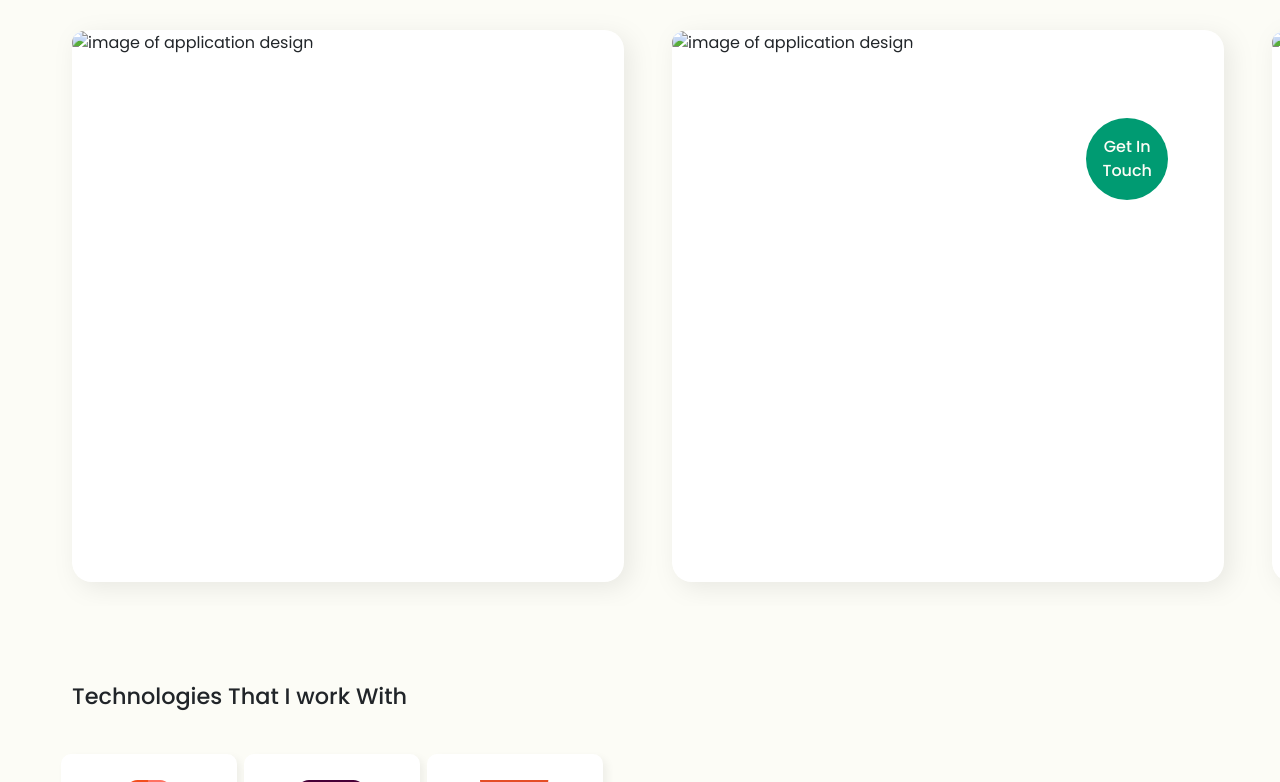
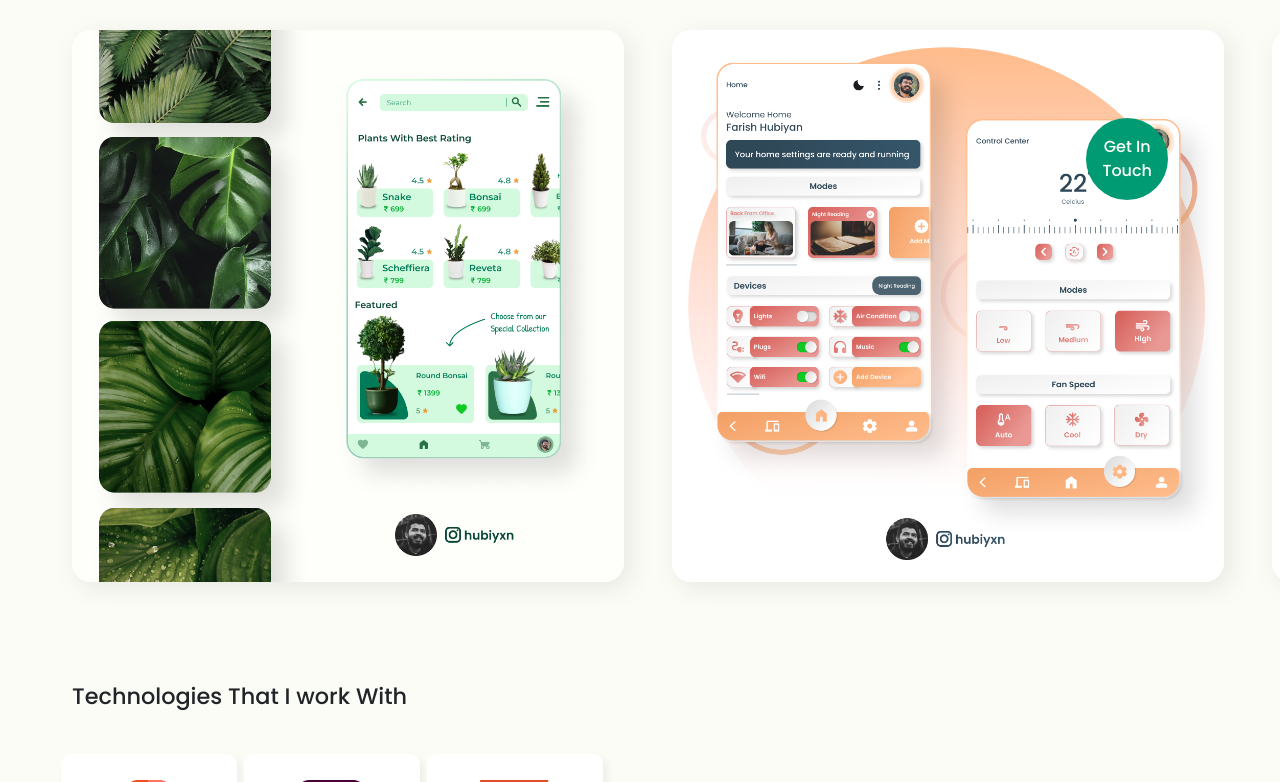
Before and after one commit to Hubiyan/hubiyan.io, a plain HTML site: page index.html in a window 1280 px wide. Shown: the part 544-1326 px from the top of the page. Drawn offline with nearby package versions, Linux system fonts and the light colour scheme; the site is published under a folder, as on GitHub Pages, so addresses that start at the root find nothing; a web font is replaced by a local one.

Commit message:
Update index.html

```diff
--- a/index.html
+++ b/index.html
@@ -158,13 +158,13 @@
             <div class="outerrow w-100 ps-5">
                 <div class="sliderrow d-flex">
                     <div class="slidecomponent m-4 mt-0 ml-0">
-                        <img class="myimages" src="/images/app (1).png" alt="image of application design">
+                        <img class="myimages" src="images/app (1).png" alt="image of application design">
                     </div>
                     <div class="slidecomponent m-4 mt-0 ml-0">
-                        <img class="myimages" src="/images/app (2).png" alt="image of application design">
+                        <img class="myimages" src="images/app (2).png" alt="image of application design">
                     </div>
                     <div class="slidecomponent m-4 mt-0 ml-0">
-                        <img class="myimages" src="/images/app (1).jpg" alt="image of application design">
+                        <img class="myimages" src="images/app (1).jpg" alt="image of application design">
                     </div>
                     <div class="slidecomponent m-4 mt-0 ml-0"></div>
                     <div class="slidecomponent m-4 mt-0 ml-0"></div>
```
